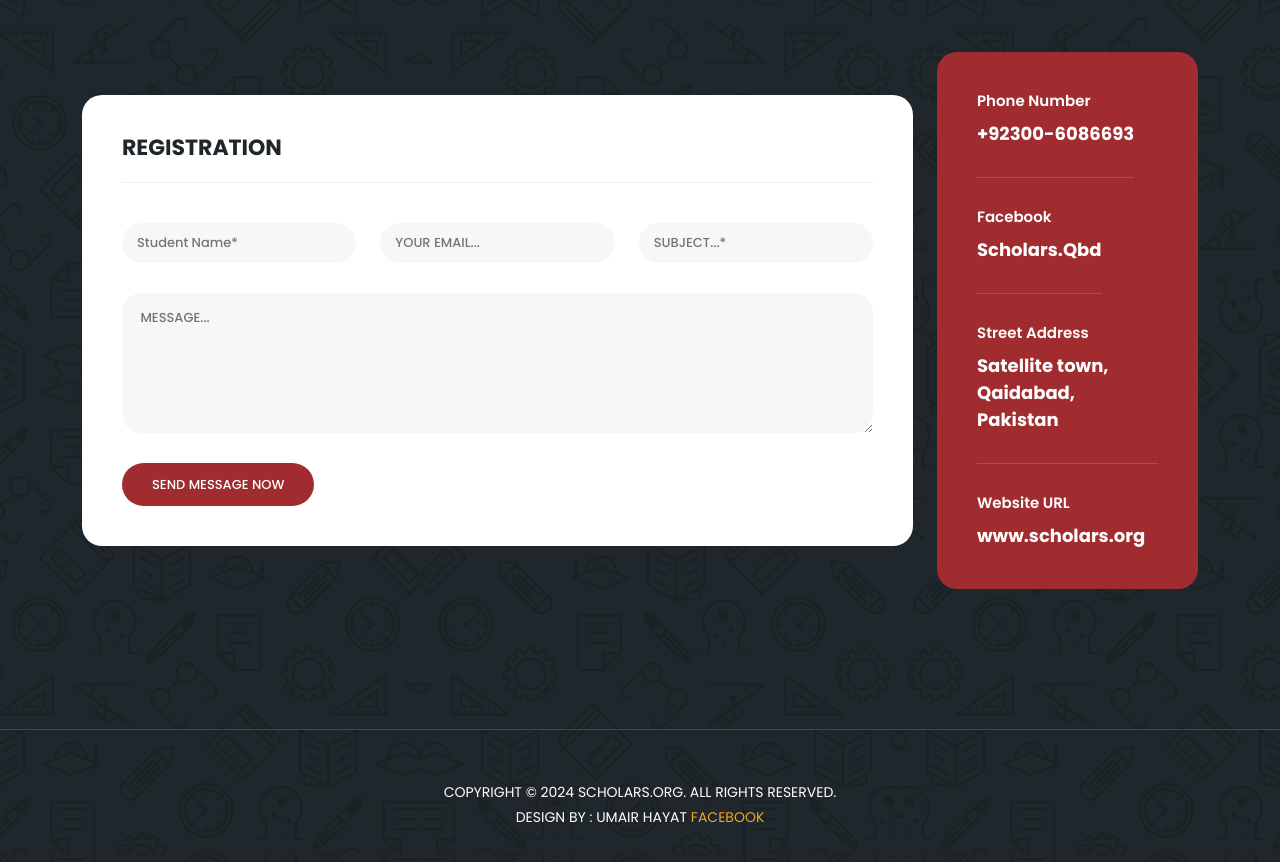
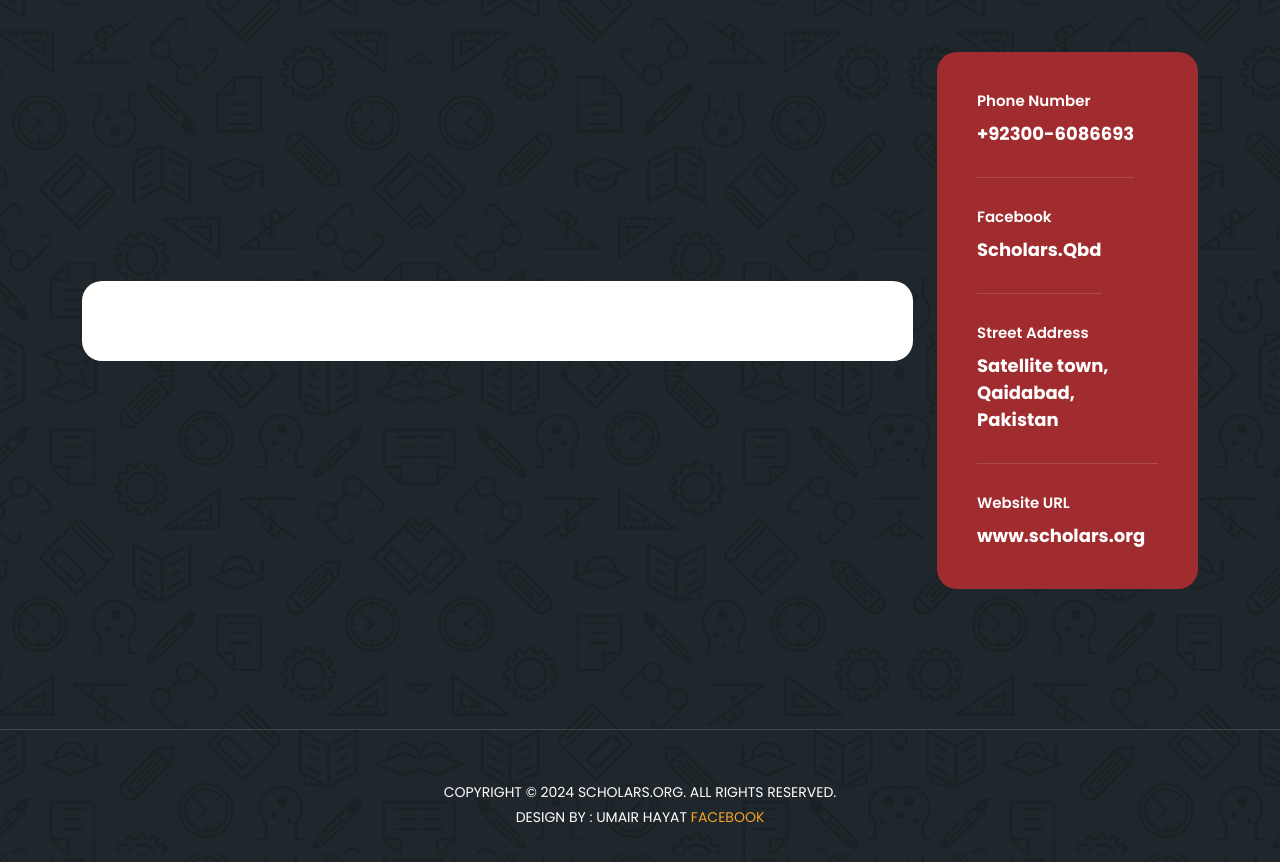
Before and after one commit to uzairhayat7az/The-Scholars-Qbd, a plain HTML site: page THE SCHOLARS QUAIDABAD/index.html in a window 1280 px wide. Shown: the part 4720-5582 px from the top of the page. Drawn offline with nearby package versions, Linux system fonts and the light colour scheme; a script that the page names is missing.

Commit message:
Update index.html

```diff
--- a/THE SCHOLARS QUAIDABAD/index.html
+++ b/THE SCHOLARS QUAIDABAD/index.html
@@ -710,31 +710,21 @@
               <form id="contact" action="" method="post">
                 <div class="row">
                   <div class="col-lg-12">
-                    <h2>Registration</h2>
-                  </div>
-                  <div class="col-lg-4">
-                    <fieldset>
-                      <input name="name" type="text" id="name" placeholder="Student Name*" required="">
-                    </fieldset>
-                  </div>
-                  <div class="col-lg-4">
-                    <fieldset>
-                    <input name="email" type="text" id="email" pattern="[^ @]*@[^ @]*" placeholder="YOUR EMAIL..." required="">
-                  </fieldset>
-                  </div>
-                  <div class="col-lg-4">
-                    <fieldset>
-                      <input name="subject" type="text" id="subject" placeholder="SUBJECT...*" required="">
-                    </fieldset>
-                  </div>
-                  <div class="col-lg-12">
-                    <fieldset>
-                      <textarea name="message" type="text" class="form-control" id="message" placeholder=" MESSAGE..." required=""></textarea>
-                    </fieldset>
-                  </div>
-                  <div class="col-lg-12">
-                    <fieldset>
-                      <button type="submit" id="form-submit" class="button">SEND MESSAGE NOW</button>
+
+
+<head>
+    <meta charset="UTF-8">
+    <meta name="viewport" content="width=device-width, initial-scale=1.0">
+    <title>Embedded Form</title>
+</head>
+<body>
+    <!-- JotForm Embed -->
+    <script type="text/javascript" src="https://form.jotform.com/jsform/242604960025451"></script>
+</body>
+</html>
+
+
+
                     </fieldset>
                   </div>
                 </div>
```
